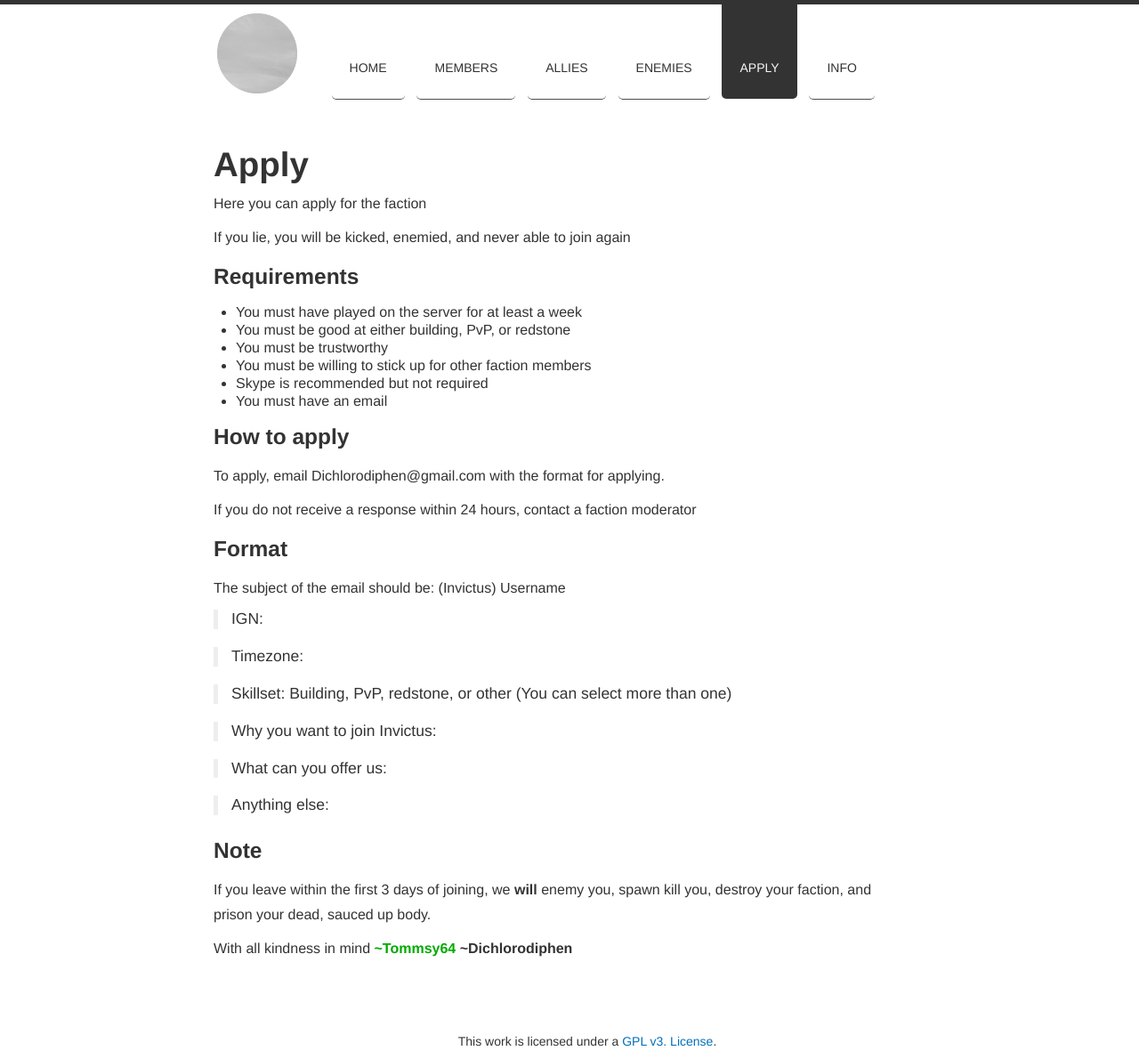
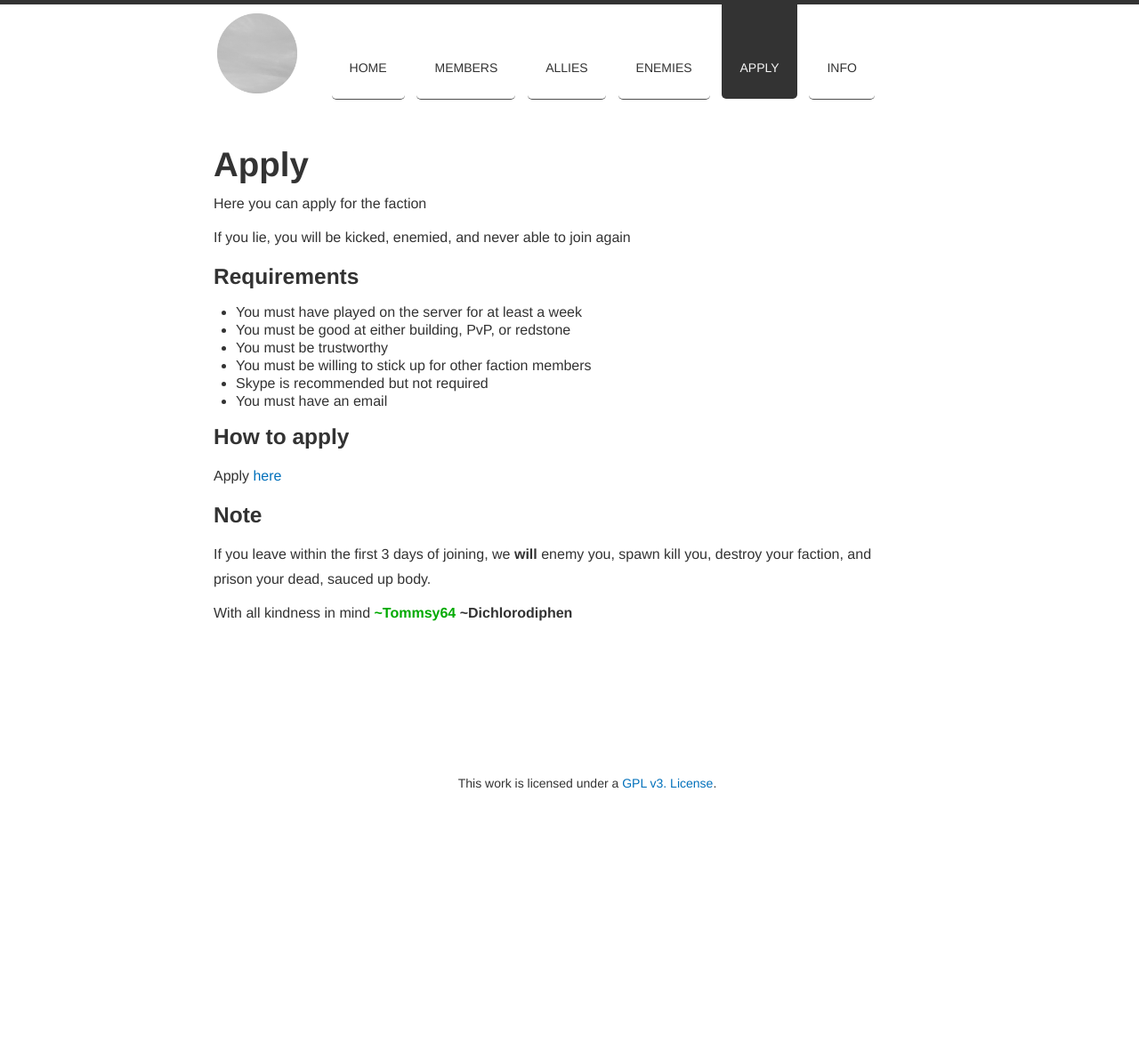
Before and after one commit to Tommsy64/invictus, a Jekyll site: the page built from faction/apply/index.md, in a window 1280 px wide. Shown: the whole page at 89% size. Built offline with Jekyll 4.4.1, drawn with Linux system fonts in a browser that asks for light colours; nearby versions of some CDN libraries; Markdown is read by kramdown in place of the engine named in the settings; after the commit the page ends 900 px from its top, so only the background shows below that.

Commit message:
Added new Google Form apply page

```diff
--- a/faction/apply/index.md
+++ b/faction/apply/index.md
@@ -18,25 +18,7 @@ If you lie, you will be kicked, enemied, and never able to join again
 
 ### How to apply
 
-To apply, email Dichlorodiphen@gmail.com with the format for applying.
-
-If you do not receive a response within 24 hours, contact a faction moderator
-
-### Format
-
-The subject of the email should be: (Invictus) Username
-
-> IGN:
-
-> Timezone:
-
-> Skillset: Building, PvP, redstone, or other (You can select more than one)
-
-> Why you want to join Invictus:
-
-> What can you offer us:
-
-> Anything else:
+Apply [here](https://docs.google.com/forms/d/1MwjcnUk4C9Q-1Vl-OX6v0sMP-LMICznQl-otZ7qWvus/viewform)
 
 ### Note
 
```
Also changed, not shown: about/index.md (deleted, +0 -6 lines).
